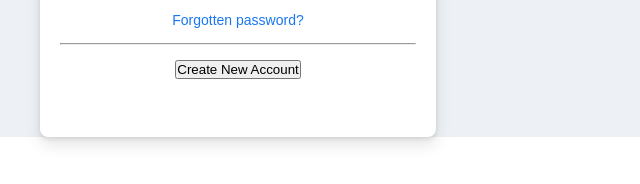
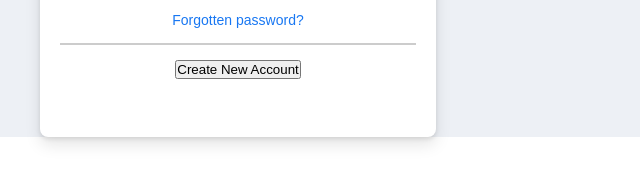
Before and after one commit to vladimir-mawla/facebook, a plain HTML site: page index.html in a window 1280 px wide. Shown: the part 474-658 px from the top of the page, 0-640 px from the left. Drawn offline with Linux system fonts and the light colour scheme.

Commit message:
Styling horizontal break

```diff
--- a/styles/styles.css
+++ b/styles/styles.css
@@ -72,3 +72,8 @@
     font-size: 14px;
     font-weight: 500;
 }
+
+hr {
+    border: .1px solid;
+    opacity: .2;
+}
```
